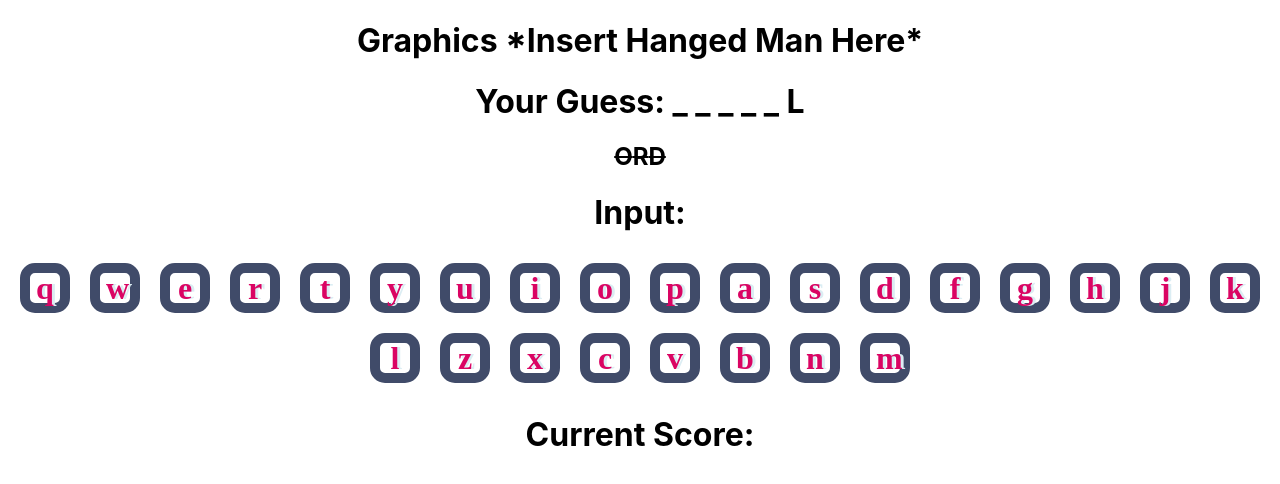
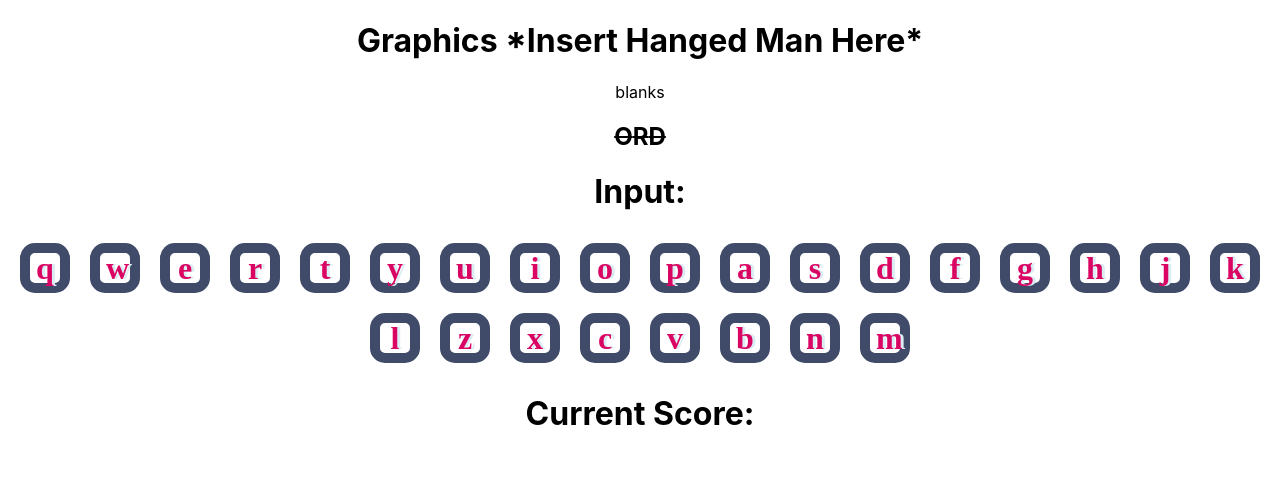
Before and after one commit to bxverley/tiktokcamp, a React (Create React App) app: page / in a window 1280 px wide. Shown: the top 484 px of the page. Built offline with nearby package versions, Linux system fonts and the light colour scheme.

Commit message:
Update WordBlanks.js
ernest

```diff
--- a/src/components/WordBlanks.js
+++ b/src/components/WordBlanks.js
@@ -1,12 +1,30 @@
 //import stuff you need here
 //Tasking No. 2
+import React, { Component } from 'react';
 
 export default function WordBlanks() {
-    //put any custom functions here
+  // var words = ["apple","juice","css","turtle"]; //demo wordbank
 
-    return (
-      <div>
-          <h1> Your Guess: _ _ _ _ _ L</h1>
-      </div>
-    )
+  // let answer = "";
+  // let wordStatus = null;
+  // let guessed = [];
+
+  // function randomWord() {
+  //   answer = words[Math.floor(Math.random() * words.length)];
+  //   //alert(answer);
+  // }
+
+  // function guessedWord() {
+  //   wordStatus = answer.split('').map(letter => (guessed.indexOf(letter) >= 0 ? letter : " _ ")).join('');
+  //   document.getElementById('blanks').innerHTML = wordStatus //
+  // }
+
+  // randomWord();
+  // guessedWord();
+
+  return (
+    <div>
+        <p id="blanks">blanks</p>
+    </div>
+  )
 }
```
